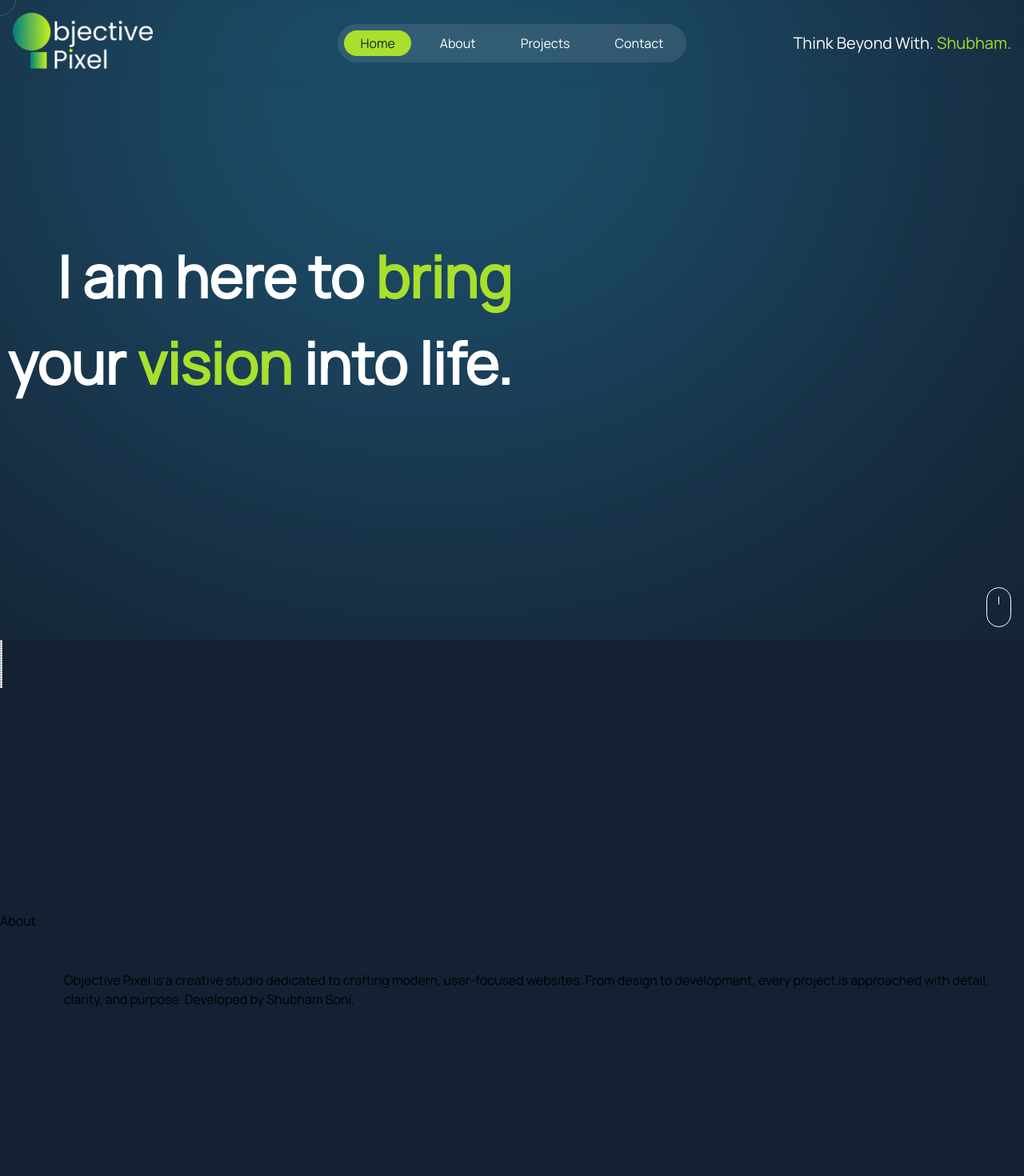
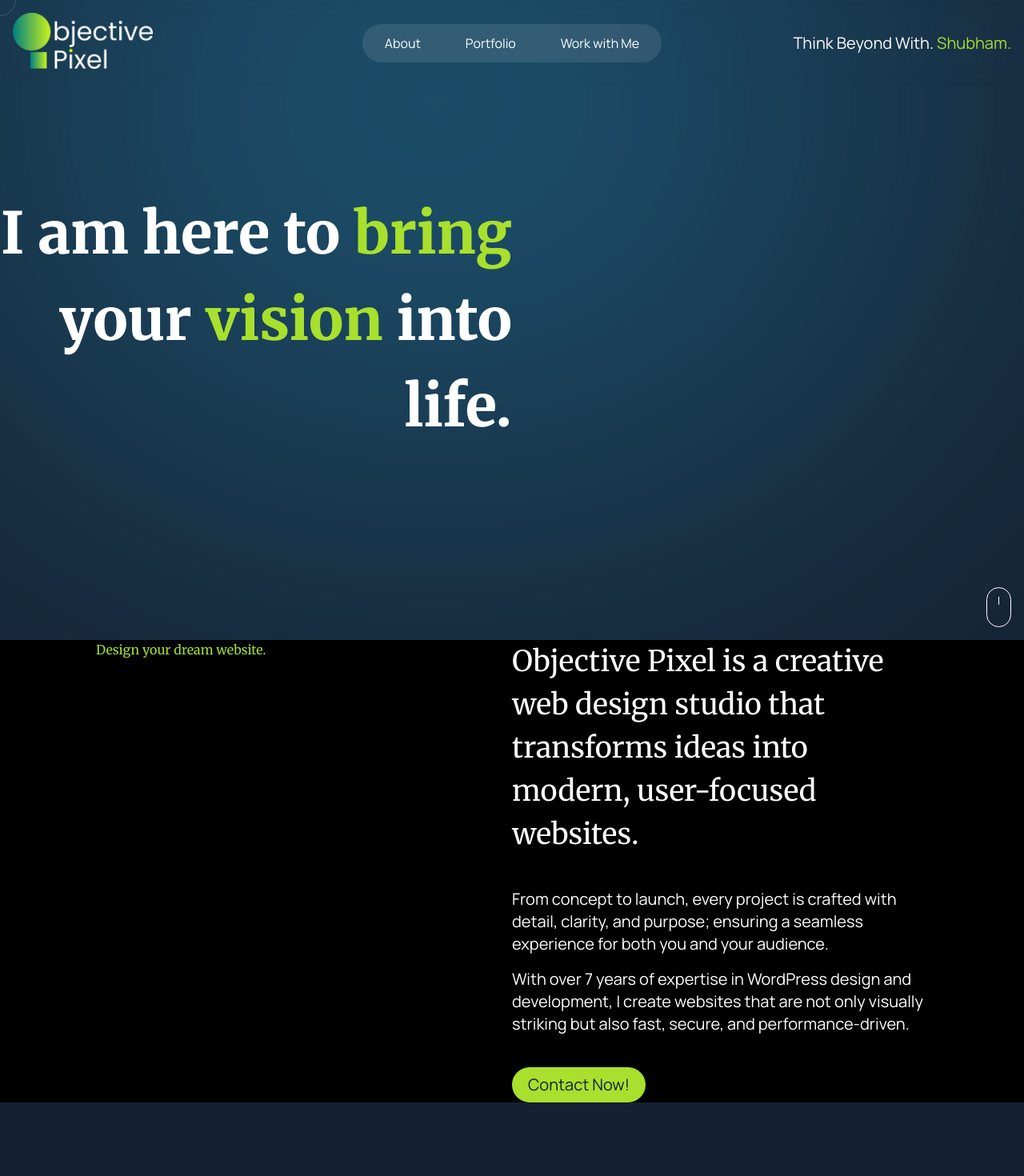
Before and after one commit to Shubham-ObjectivePixel/development, a React (Vite) app: page / in a window 1280 px wide. Shown: the top 1470 px of the page at 80% size. Built offline with nearby package versions, Linux system fonts and the light colour scheme.

Commit message:
Update Changes

```diff
--- a/package.json
+++ b/package.json
@@ -17,7 +17,8 @@
     "lenis": "^1.3.11",
     "react": "^19.1.1",
     "react-dom": "^19.1.1",
-    "tailwindcss": "^4.1.12"
+    "tailwindcss": "^4.1.12",
+    "typeface-merriweather": "^1.1.13"
   },
   "devDependencies": {
     "@eslint/js": "^9.33.0",
--- a/src/components/layouts/Navigation.jsx
+++ b/src/components/layouts/Navigation.jsx
@@ -2,10 +2,10 @@ const Navigation = () => {
     return (
         <nav className="flex items-center justify-center w-[50%] mx-[auto]">
             <ul className="p-2 flex flex-row items-center rounded-full gap-4 bg-op-white-10">
-                <li className="op-nav-item"><a href="" className="inline-block rounded-full px-5 py-2 bg-op-green text-op-darkBlue font-medium leading-none">Home</a></li>
+                {/* <li className="op-nav-item"><a href="" className="inline-block rounded-full px-5 py-2 bg-op-green text-op-darkBlue font-medium leading-none">Home</a></li> */}
                 <li className="op-nav-item"><a href="" className="inline-block rounded-full px-5 py-2 transition duration-500 transition-discrete hover:bg-op-green text-white hover:text-op-darkBlue font-medium leading-none">About</a></li>
-                <li className="op-nav-item"><a href="" className="inline-block rounded-full px-5 py-2 transition duration-500 transition-discrete hover:bg-op-green text-white hover:text-op-darkBlue font-medium leading-none">Projects</a></li>
-                <li className="op-nav-item"><a href="" className="inline-block rounded-full px-5 py-2 transition duration-500 transition-discrete hover:bg-op-green text-white hover:text-op-darkBlue font-medium leading-none">Contact</a></li>
+                <li className="op-nav-item"><a href="" className="inline-block rounded-full px-5 py-2 transition duration-500 transition-discrete hover:bg-op-green text-white hover:text-op-darkBlue font-medium leading-none">Portfolio</a></li>
+                <li className="op-nav-item"><a href="" className="inline-block rounded-full px-5 py-2 transition duration-500 transition-discrete hover:bg-op-green text-white hover:text-op-darkBlue font-medium leading-none">Work with Me</a></li>
             </ul>
         </nav>
     )
--- a/src/components/ui/Button.jsx
+++ b/src/components/ui/Button.jsx
@@ -1,6 +1,6 @@
-const Button = ({link, text}) => {
+const Button = ({ link, text }) => {
     return (
-        <a href={link}>{text}</a>
+        <a href={link} className="inline-block rounded-full px-5 py-3 bg-op-green hover:bg-white text-op-darkBlue text-xl font-medium leading-none transition duration-500 transition-discrete">{text}</a>
     )
 }
 
--- a/src/components/ui/Tagline.jsx
+++ b/src/components/ui/Tagline.jsx
@@ -1,7 +1,7 @@
 const Tagline = () => {
     return (
         <div className="w-[25%] text-right">
-            <h6 className='text-white text-xl'>Think Beyond With. <span className='text-op-green font-medium'>Shubham.</span></h6>
+            <p className='text-white text-xl'>Think Beyond With. <span className='text-op-green font-medium'>Shubham.</span></p>
         </div>
     )
 }
--- a/src/hooks/Mousepointer.jsx
+++ b/src/hooks/Mousepointer.jsx
@@ -36,7 +36,7 @@ const Mousepointer = () => {
     }, []);
 
     useEffect(() => {
-        const boxes = document.querySelectorAll("a");
+        const boxes = document.querySelectorAll("body a");
 
         const addGlow = () => glowRef.current?.classList.add("active");
         const removeGlow = () => glowRef.current?.classList.remove("active");
--- a/src/index.css
+++ b/src/index.css
@@ -11,6 +11,15 @@
 body {
     font-weight: 400;
     font-family: "Manrope", sans-serif;
+}
+
+h1,
+h2,
+h3,
+h4,
+h5,
+h6 {
+    font-family: 'Merriweather', serif;
 }
 
 .container {
--- a/src/main.jsx
+++ b/src/main.jsx
@@ -3,6 +3,7 @@ import { createRoot } from 'react-dom/client'
 import './index.css'
 import App from './App'
 import '@fontsource/manrope';
+import 'typeface-merriweather';
 import Mousepointer from './hooks/Mousepointer';
 
 
--- a/src/pages/Home/AboutSection.jsx
+++ b/src/pages/Home/AboutSection.jsx
@@ -1,16 +1,27 @@
+import Button from "../../components/ui/Button"
 import Movingdots from "../../components/ui/Movingdots"
 
 const AboutSection = () => {
     return (
         <>
-            <section className="about-section h-[120vh] bg-op-darkBlue relative">
-                <div className="container h-[100vh]">
-                    <div className="flex flex-wrap h-[100vh] content-center">
-                        <h6 className="mb-[50px]">About</h6>
-                        <h2 className="pl-[80px]">Objective Pixel is a creative studio dedicated to crafting modern, user-focused websites. From design to development, every project is approached with detail, clarity, and purpose. Developed by Shubham Soni.</h2>
+            <section className="about-section bg-black relative">
+                <div className="container px-30">
+                    <div className="flex flex-wrap content-center">
+                        <div className="w-[50%]">
+                            <h2 className="text-op-green text-[]">Design your dream website.</h2>
+                        </div>
+                        <div className="w-[50%]">
+                            <h2 className="text-white text-4xl leading-[1.5]">Objective Pixel is a creative web design studio that transforms ideas into modern, user-focused websites.</h2>
+                            <div className="mt-10 text-xl text-white">
+                                <p className="mb-4">From concept to launch, every project is crafted with detail, clarity, and purpose; ensuring a seamless experience for both you and your audience.</p>
+                                <p className="mb-4">With over 7 years of expertise in WordPress design and development, I create websites that are not only visually striking but also fast, secure, and performance-driven.</p>
+                            </div>
+                            <div className="mt-10">
+                                <Button link="#" text="Contact Now!"></Button>
+                            </div>
+                        </div>
                     </div>
                 </div>
-                <Movingdots></Movingdots>
             </section>
         </>
     )
```
Also changed, not shown: 1 other file (tests, documents, lock files or other folders).
